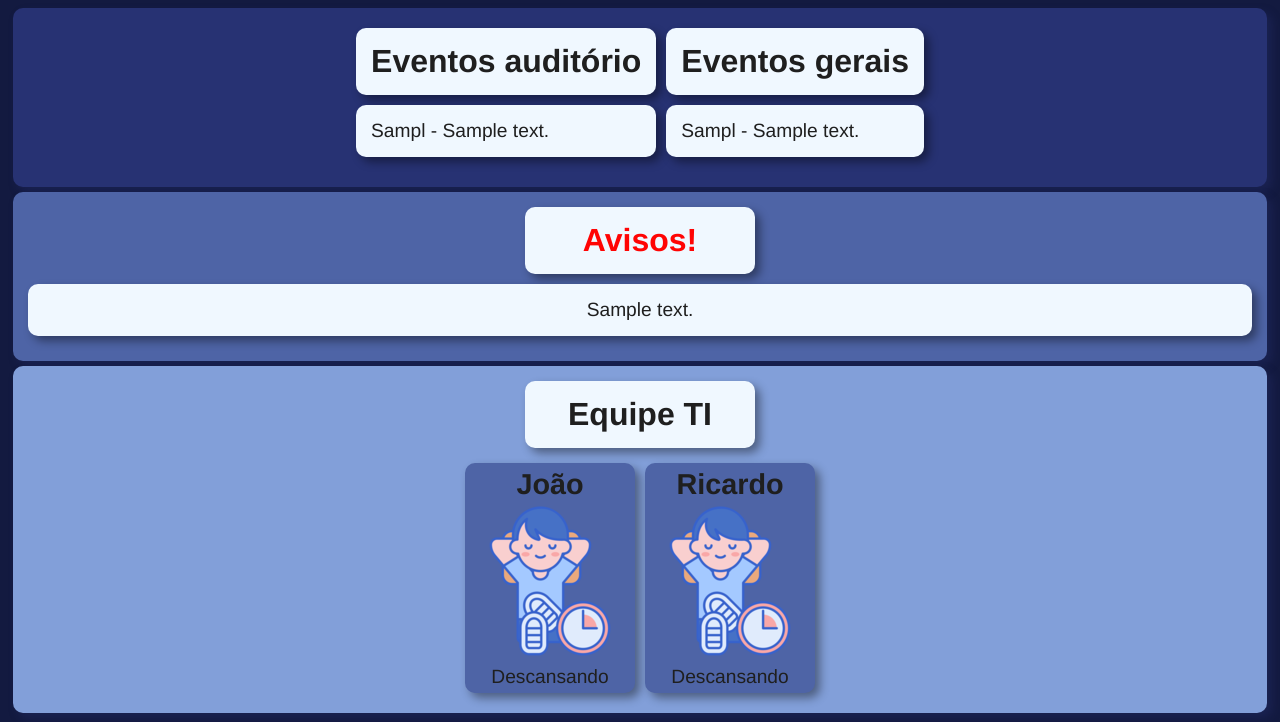
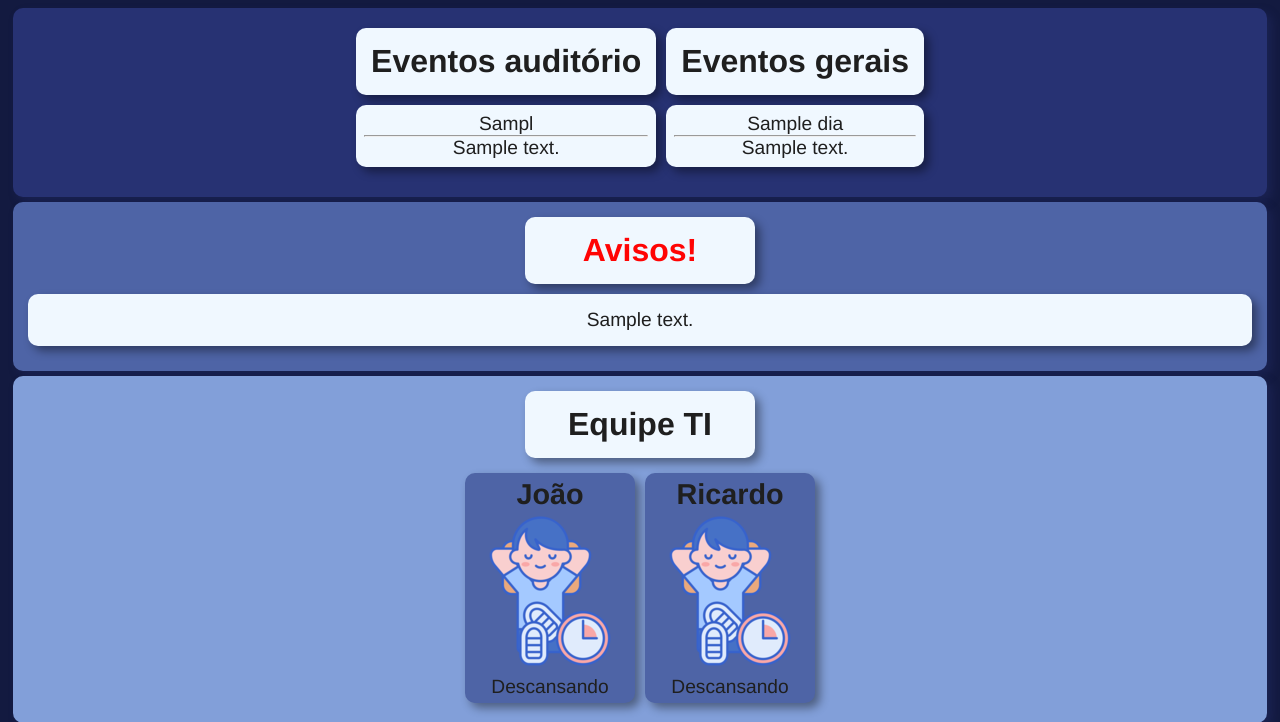
Before and after one commit to RTieppo/totem_new, a Django app: template app_totem/templates/usuarios/index.html in a window 1280 px wide. Shown: the top 722 px of the page. Run offline with Django 4.2, Linux system fonts and the light colour scheme; data comes from the database, SQL or seed files in the repository; tables that the repository leaves empty hold one stand-in row (values such as "Sample post"); the template is opened without the code that fills it: values that come from a table or form of the project are taken from there, most other values are stand-ins (such as "Sample title", 1, 10 or a date in 2020).

Commit message:
ajuste css

```diff
--- a/app_totem/static/css/style.css
+++ b/app_totem/static/css/style.css
@@ -175,15 +175,20 @@ section#colaboradores{
     background: #f0f8ff;
     margin: 10px auto;
     border-radius: 10px;
-    padding: 15px;
+    padding: 8px;
     max-height: 300px;
     max-width: 450px;
     border: 5px;
     box-shadow: 5px 5px 10px rgba(0, 0, 0, 0.404);
 
-    text-align: left;
+    text-align: center;
     font-size: 1.2em;
     color: #1f1f1f;
+}
+
+.elementosp{
+    margin: 0;
+    padding: 1;
 }
 
 .ajustecolaboradores{
--- a/app_totem/templates/usuarios/index.html
+++ b/app_totem/templates/usuarios/index.html
@@ -20,7 +20,11 @@
         <section class="ajusteseceventos">
         <h1 class="titleeventos">Eventos auditório</h1>
         {% for evento_a in eventos_au %}
-            <p class="eventos">{{ evento_a.dia }} - {{ evento_a.texto }}</p>
+            <section class="eventos">
+            <p class="elementosp">{{ evento_a.dia }}</p>
+            <hr class="elementosp">
+            <p class="elementosp">{{ evento_a.texto }}</p>
+            </section>
         {% empty %}
             <p class="eventos">Nenhum evento encontrado.</p>
         {% endfor %}
@@ -29,7 +33,11 @@
         <section  class="ajusteseceventos">
             <h1 class="titleeventos">Eventos gerais</h1>
             {% for evento_g in eventos_ge %}
-            <p class="eventos">{{ evento_g.dia }} - {{ evento_g.texto }}</p>
+                <section class="eventos">
+                    <p class="elementosp">{{ evento_a.dia }}</p>
+                    <hr class="elementosp">
+                    <p class="elementosp">{{ evento_a.texto }}</p>
+                </section>
             {% empty %}
             <p class="eventos">Nenhum evento encontrado.</p>
             {% endfor %}
```
